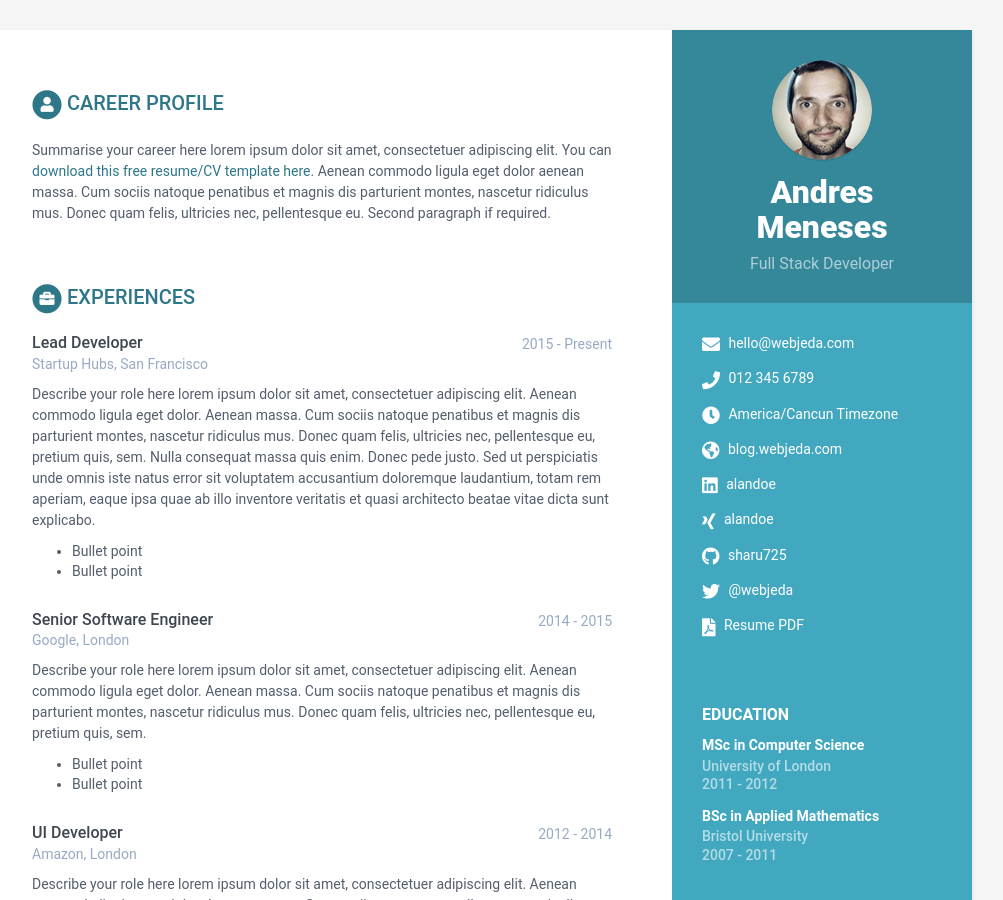
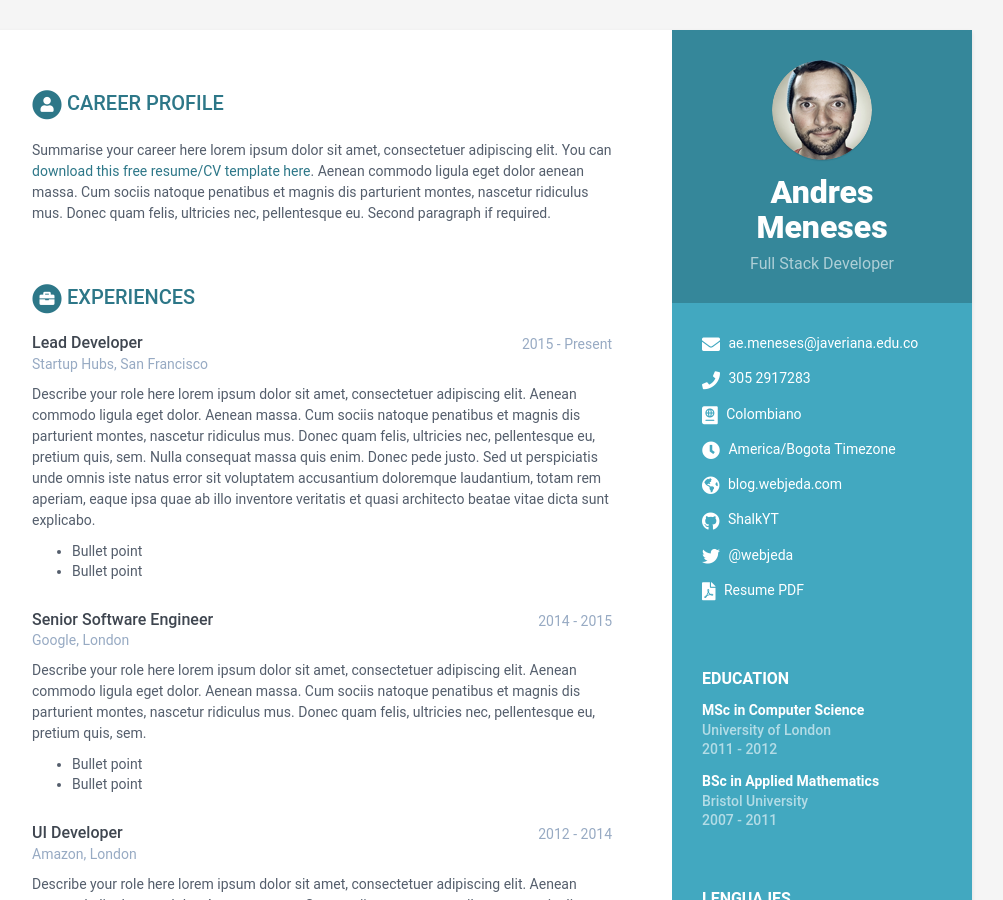
Before and after one commit to ShalkYT/Taller-Issues, a Jekyll site: the page built from index.html, in a window 1280 px wide and 900 px high. Shown: the whole window, without its empty margins (168-1171 px from the left). Built offline with Jekyll 4.4.1, drawn with Linux system fonts in a browser that asks for light colours.

Commit message:
Actualizacion Redes Sociales

```diff
--- a/_data/data.yml
+++ b/_data/data.yml
@@ -13,14 +13,14 @@ sidebar:
     avatar: profile.png  #place a 100x100 picture inside /assets/images/ folder and provide the name of the file below
 
     # Sidebar links
-    email: hello@webjeda.com
-    phone: 012 345 6789
-    timezone: America/Cancun Timezone
-    citizenship:
+    email: ae.meneses@javeriana.edu.co
+    phone: 305 2917283
+    timezone: America/Bogota Timezone
+    citizenship: Colombiano
     website: blog.webjeda.com #do not add http://
-    linkedin: alandoe
-    xing: alandoe
-    github: sharu725
+    linkedin:
+    xing:
+    github: ShalkYT
     telegram: # add your nickname without '@' sign
     gitlab:
     bitbucket:
```
